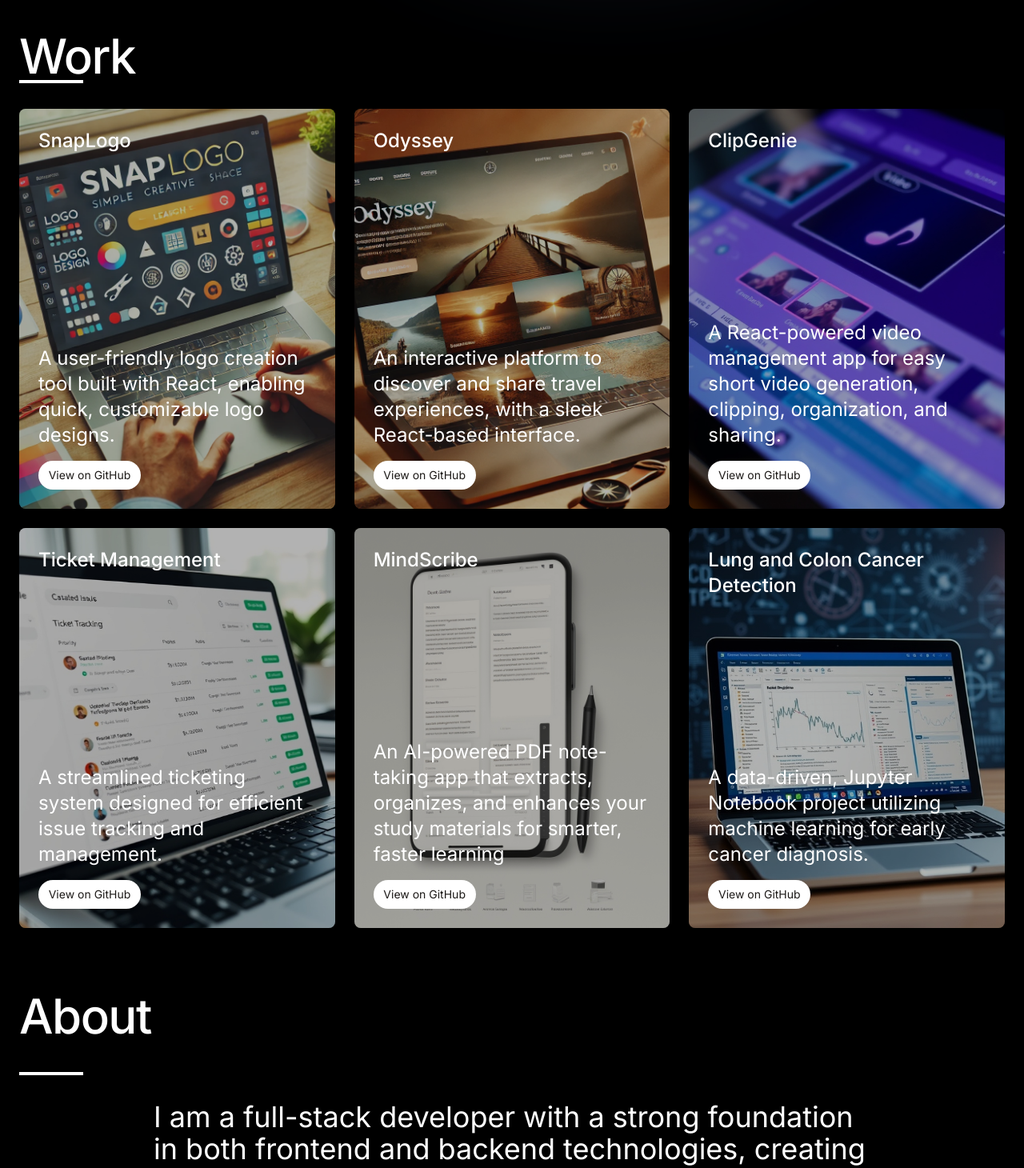
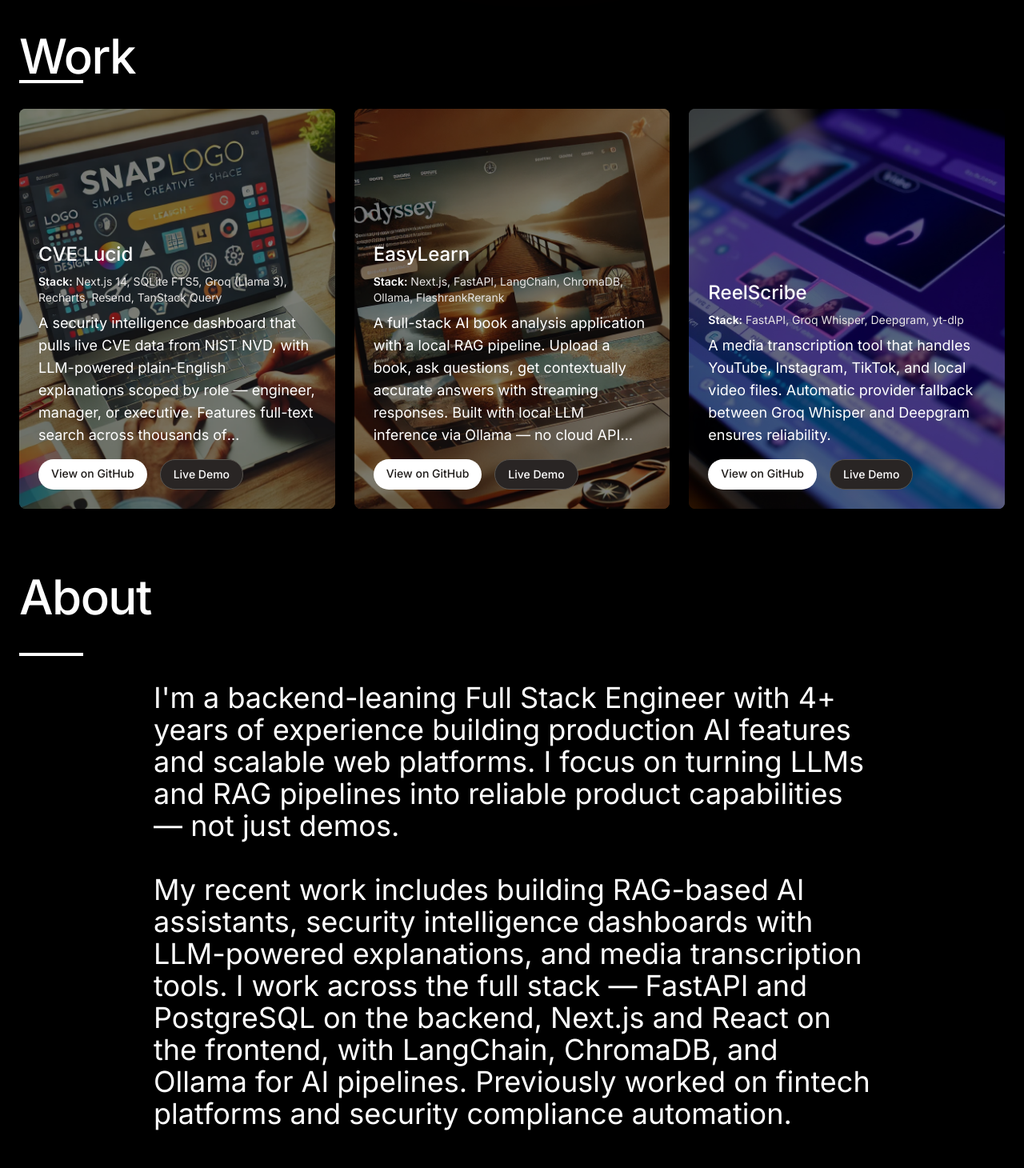
Before and after one commit to patil-swap/swapnil-web-portfolio, a React (Vite) app: page / in a window 1280 px wide. Shown: the part 800-2260 px from the top of the page at 80% size. Built offline with nearby package versions, Linux system fonts and the light colour scheme.

Commit message:
refactor: overhaul project portfolio with SEO metadata, updated project details, and removal of MVP section

```diff
--- a/src/App.jsx
+++ b/src/App.jsx
@@ -3,7 +3,6 @@
 import Contacts from "./components/Contacts";
 import Experience from "./components/Experience";
 import Hero from "./components/Hero";
-import MvpCards from "./components/MvpCards";
 import Navbar from "./components/Navbar";
 import Projects from "./components/Projects";
 
@@ -13,12 +12,10 @@
       <BlurBackground />
       <Navbar />
       <main className="antialiased max-w-7xl mx-auto relative z-10">
-        <Navbar />
         <Hero />
         <Projects />
         <About />
         <Experience />
-        <MvpCards />
         <Contacts />
       </main>
     </>
--- a/src/components/Projects.jsx
+++ b/src/components/Projects.jsx
@@ -41,17 +41,28 @@
               alt={project.name}
               className="absolute inset-0 w-full h-full object-cover transition-opacity duration-300"
             />
-            <div className="relative z-20 p-6 flex flex-col justify-between h-full bg-black/30 text-white">
-              <h2 className="text-2xl font-medium mb-4">{project.name}</h2>
-              <div className="flex flex-col justify-between">
-                <p className="mb-4 flex-grow text-2xl">{project.description}</p>
+            <div className="relative z-20 p-6 flex flex-col justify-end h-full bg-black/50 text-white">
+              <h2 className="text-2xl font-medium mb-2">{project.name}</h2>
+              <p className="mb-2 text-sm text-stone-200">
+                <span className="font-semibold text-white">Stack:</span> {project.stack}
+              </p>
+              <p className="mb-4 text-lg line-clamp-6">{project.description}</p>
+              <div className="flex space-x-4">
                 <a
                   href={project.link}
                   target="_blank"
-                  rel="noopener norefferer"
-                  className="bg-white text-stone-900 rounded-full py-2 px-2 w-32 text-sm hover:bg-gray-100 text-center"
+                  rel="noopener noreferrer"
+                  className="bg-white text-stone-900 rounded-full py-2 px-4 text-sm font-medium hover:bg-gray-200 transition-colors"
                 >
                   View on GitHub
+                </a>
+                <a
+                  href={project.demoLink}
+                  target="_blank"
+                  rel="noopener noreferrer"
+                  className="bg-stone-800 text-white rounded-full py-2 px-4 text-sm font-medium hover:bg-stone-700 transition-colors border border-stone-600"
+                >
+                  Live Demo
                 </a>
               </div>
             </div>
--- a/src/constants/index.js
+++ b/src/constants/index.js
@@ -1,84 +1,58 @@
 import projects1 from "../assets/projects1.webp";
 import projects2 from "../assets/projects2.webp";
 import projects3 from "../assets/projects3.webp";
-import projects4 from "../assets/projects4.webp";
-import projects5 from "../assets/projects5.webp";
-import projects6 from "../assets/projects6.webp";
-
-import clipgenie from "../assets/clipgenie.webp";
-import odyssey from "../assets/odyssey.webp";
-import snaplogo from "../assets/snaplogo.webp";
-import tkt_mgnt from "../assets/tkt_mgnt.webp";
-import cancer_diagnosis from "../assets/cancer_diagnosis.webp";
-import mindscribe from "../assets/mindscribe.webp";
 
 export const LINKS = [
   { href: "#work", label: "Work" },
   { href: "#about", label: "About" },
   { href: "#experience", label: "Experience" },
-  { href: "#mvp-cards", label: "MVP Ideas" },
   { href: "#contact", label: "Contact" }
 ];
 
 export const HERO_CONTENT = {
-  greeting: "Hey there! 🖐️",
+  greeting: "Hey there! 👋",
   introduction:
-    "I'm Swapnil Patil, a creative FullStack developer, crafting immersive and intuitive web experiences.",
+    "I'm Swapnil Patil — Full Stack Developer specializing in AI-integrated web applications, RAG pipelines, and production LLM tooling.",
   description:
-    "I'm currently helping businesses bring their visions to life through interactive digital solutions.",
+    "I build with Next.js, FastAPI, Python, and React. Currently open to full-time roles across Canada and remote.",
   resumeLinkText: "View Resume",
   resumeLink: "/Swapnil_Patil_Full_Stack_Engineer.pdf"
 };
 
 export const PROJECTS = [
   {
-    name: "SnapLogo",
+    name: "CVE Lucid",
     description:
-      "A user-friendly logo creation tool built with React, enabling quick, customizable logo designs.",
+      "A security intelligence dashboard that pulls live CVE data from NIST NVD, with LLM-powered plain-English explanations scoped by role — engineer, manager, or executive. Features full-text search across thousands of vulnerabilities, double opt-in email alerts, and daily digests filtered to your tech stack.",
+    stack: "Next.js 14, SQLite FTS5, Groq (Llama 3), Recharts, Resend, TanStack Query",
     image: projects1,
-    link: "https://github.com/patil-swap/SnapLogo"
+    link: "https://github.com/patil-swap/cve_lucid",
+    demoLink: "#"
   },
   {
-    name: "Odyssey",
+    name: "EasyLearn",
     description:
-      "An interactive platform to discover and share travel experiences, with a sleek React-based interface.",
+      "A full-stack AI book analysis application with a local RAG pipeline. Upload a book, ask questions, get contextually accurate answers with streaming responses. Built with local LLM inference via Ollama — no cloud API dependency.",
+    stack: "Next.js, FastAPI, LangChain, ChromaDB, Ollama, FlashrankRerank",
     image: projects2,
-    link: "https://github.com/patil-swap/SnapLogo"
+    link: "https://github.com/patil-swap/easylearn",
+    demoLink: "#"
   },
   {
-    name: "ClipGenie",
+    name: "ReelScribe",
     description:
-      "A React-powered video management app for easy short video generation, clipping, organization, and sharing.",
+      "A media transcription tool that handles YouTube, Instagram, TikTok, and local video files. Automatic provider fallback between Groq Whisper and Deepgram ensures reliability.",
+    stack: "FastAPI, Groq Whisper, Deepgram, yt-dlp",
     image: projects3,
-    link: "https://github.com/patil-swap/ClipGenie"
-  },
-  {
-    name: "Ticket Management",
-    description:
-      "A streamlined ticketing system designed for efficient issue tracking and management.",
-    image: projects4,
-    link: "https://github.com/patil-swap/Ticket-Management"
-  },
-  {
-    name: "MindScribe",
-    description:
-      "An AI-powered PDF note-taking app that extracts, organizes, and enhances your study materials for smarter, faster learning",
-    image: projects5,
-    link: "https://github.com/patil-swap/MindScribe"
-  },
-  {
-    name: "Lung and Colon Cancer Detection",
-    description:
-      "A data-driven, Jupyter Notebook project utilizing machine learning for early cancer diagnosis.",
-    image: projects6,
-    link: "https://github.com/patil-swap/Lung-Colon-Cancer-Detection"
+    link: "https://github.com/patil-swap/reelscribe",
+    demoLink: "#"
   }
 ];
 
 export const ABOUT_CONTENT = {
   paragraphs: [
-    "I am a full-stack developer with a strong foundation in both frontend and backend technologies, creating dynamic and scalable web applications. My experience spans developing interactive UIs to building robust server-side logic, always ensuring a seamless user experience and efficient performance across the stack.",
-    "I specialize in frameworks and technologies like Ruby on Rails, Django, React, and Next.js, and leverage cloud platforms such as AWS and Azure for scalable deployments. I've worked with programming languages like JavaScript, Python, and TypeScript, utilizing them in projects that demonstrate my ability to create versatile and efficient solutions. Passionate about problem-solving, I focus on writing clean, modular code while collaborating with teams to create user-centric solutions that exceed expectations. I'm always seeking new challenges to further enhance my skills and contribute to innovative projects."
+    "I'm a backend-leaning Full Stack Engineer with 4+ years of experience building production AI features and scalable web platforms. I focus on turning LLMs and RAG pipelines into reliable product capabilities — not just demos.",
+    "My recent work includes building RAG-based AI assistants, security intelligence dashboards with LLM-powered explanations, and media transcription tools. I work across the full stack — FastAPI and PostgreSQL on the backend, Next.js and React on the frontend, with LangChain, ChromaDB, and Ollama for AI pipelines. Previously worked on fintech platforms and security compliance automation."
   ]
 };
 
@@ -88,9 +62,10 @@
     title: "Full Stack Developer at Weevva Systems",
     location: "St John's, Canada",
     description: [
-      "Designed and maintained scalable full-stack applications with AI-driven features, improving automation throughput and reducing manual workflows by roughly 20%",
-      "Developed and optimized APIs, data pipelines, and model-inference services using FastAPI and PostgreSQL, cutting average response times by 30-40% under peak use",
-      "Built and maintained front-end features with React, Next.js and TailwindCSS, increasing engagement on AI-powered UI components by 10-15% based on usage analytics"
+      "Designed and implemented a RAG-based AI assistant using OpenAI APIs (Azure OpenAI Service) and Pinecone vector embeddings; built the full pipeline including PDF ingestion, chunking, embedding, and system prompt guardrails to scope responses to the knowledge domain",
+      "Built and maintained frontend features for a rental management dashboard using React, Next.js, and TailwindCSS, including multi-step signup flows, input validations, and the main landing page",
+      "Improved model inference performance through optimization and monitoring, reducing latency from 250ms to 120ms in production",
+      "Developed and integrated FastAPI backend services with PostgreSQL to support AI-driven workflows and cloud-based deployments on Azure"
     ]
   },
   {
@@ -114,90 +89,6 @@
       "Improved data processing efficiency by 17% through SQL optimization, including indexing, partitioning, and query tuning",
       "Developed and integrated automated testing frameworks using RSpec and Jupyter into CI/CD pipelines, achieving over 95% test coverage and ensuring high code quality"
     ]
-  }
-];
-
-export const MVP_CARDS = [
-  {
-    title:"PDF to Dataset Converter",
-    problem:"Training LLMs on custom data is powerful, but turning PDFs into usable datasets is messy.",
-    idea:"A tool to upload PDFs, extract content, clean it, and export a structured dataset ready for fine-tuning.",
-    target_user:"Students, AI hobbyists, and devs building niche LLM-based tools.",
-    mvp: [
-      "Upload PDFs",
-      "Extract text (ignore headers/footers)",
-      "Clean, chunk, and format",
-      "Export to JSON/CSV"
-    ],
-    stack: ["React", "FastAPI", "PyMuPDF or PDFPlumber"]
-  },
-  {
-    title:"AI Prompt Builder",
-    problem:"Most people don't know how to write effective prompts. They're vague, messy, or just too long.",
-    idea:"A tool that helps you build better prompts by asking guiding questions and structuring your input.",
-    target_user:"Junior devs, students, and anyone experimenting with GPT.",
-    mvp: [
-      "Input your use case",
-      "Answer guided questions (output type, tone, format)",
-      "Auto-generate prompt",
-      "Option to test it with GPT"
-    ],
-    stack: ["React", "OpenAI API", "Prompt templates"]
-  },
-  {
-    title:"CVE Radar Lite",
-    problem:"Security vulnerabilities (CVEs) are published daily, but it's hard to filter what's relevant to your stack.",
-    idea:"A filtered CVE tracker that focuses only on high-severity issues in technologies you care about.",
-    target_user:"Indie devs, junior engineers, students learning security.",
-    mvp: [
-      "Pull CVEs from NVD",
-      "Filter by CVSS score, keywords, or vendor",
-      "Show summary + patch link"
-    ],
-    stack: ["Next.js", "FastAPI", "NVD API"]
-  },
-  {
-    title:"ReadTick",
-    problem:"Many people want to read more but struggle to stay consistent. Most reading apps track progress but don't help build the habit itself.",
-    idea:"A minimalist tool to help users commit to daily reading, track streaks, and gently nudge them to keep going.",
-    target_user:"Students, professionals, and casual readers trying to build a sustainable reading habit.",
-    mvp: [
-      "Sign in with email",
-      "Add books (title only or upload PDF)",
-      "Set a daily read-time goal (e.g., 15 minutes)",
-      "Daily prompt: 'Do you want to read today?'",
-      "Start timer when user clicks 'Read Now'",
-      "After time is up, prompt: 'Want to keep reading?'",
-      "Track and display reading streak"
-    ],
-    stack: ["React", "Supabase", "Firebase Messaging"]
-  },
-  {
-    title:"ThinkLog",
-    problem:"Journaling helps with focus and mental clarity, but most people drop off because it feels like a chore.",
-    idea:"A minimalist journal that asks one thoughtful question per day and encourages short, consistent reflection.",
-    target_user:"Students, developers, or anyone juggling stress and decisions.",
-    mvp: [
-      "Sign in",
-      "One daily prompt (e.g., 'What went right today?')",
-      "Short answer limit (e.g., 280 characters)",
-      "Calendar view to revisit past entries",
-      "Private, no sharing or social features"
-    ],
-    stack: ["Next.js", "Supabase", "LocalStorage fallback"]
-  },
-  {
-    title:"MealPlan Micro",
-    problem:"Most meal planning tools are bloated. Students and busy folks just need a quick way to plan basic meals and prep.",
-    idea:"A barebones planner to schedule simple meals and keep track of ingredients - without the fluff.",
-    target_user:"Students, solo developers, or anyone trying to avoid impulsive takeout.",
-    mvp: [
-      "Add meals by day and time (e.g., lunch, dinner)",
-      "Attach recipe links or notes",
-      "Auto-generate shopping list",
-      "Daily reminder: 'Here's your meal plan for today'"
-    ],
-    stack: ["React", "Supabase or Firebase", "Browser notifications"]
   }
 ];
 
```
Also changed, not shown: index.html (+10 -1 lines), src/components/MvpCards.jsx (deleted, +0 -88 lines), public/swapnil-patil.jpg (added), 1 other file (tests, documents, lock files or other folders).
